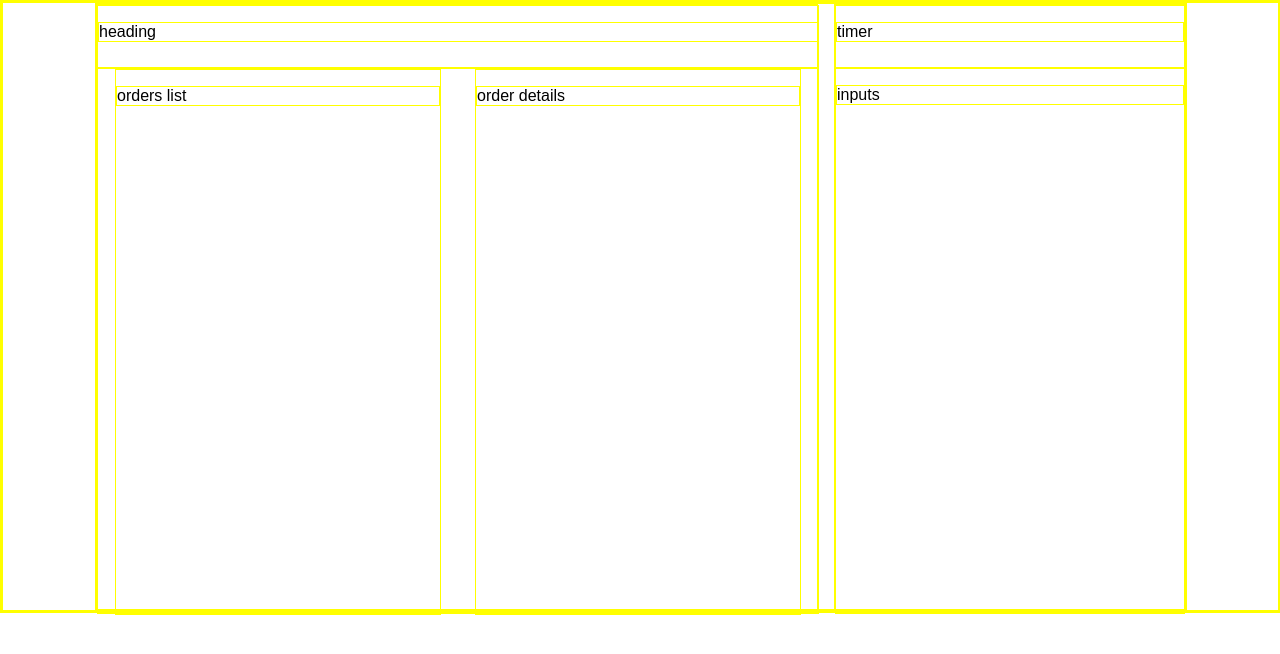
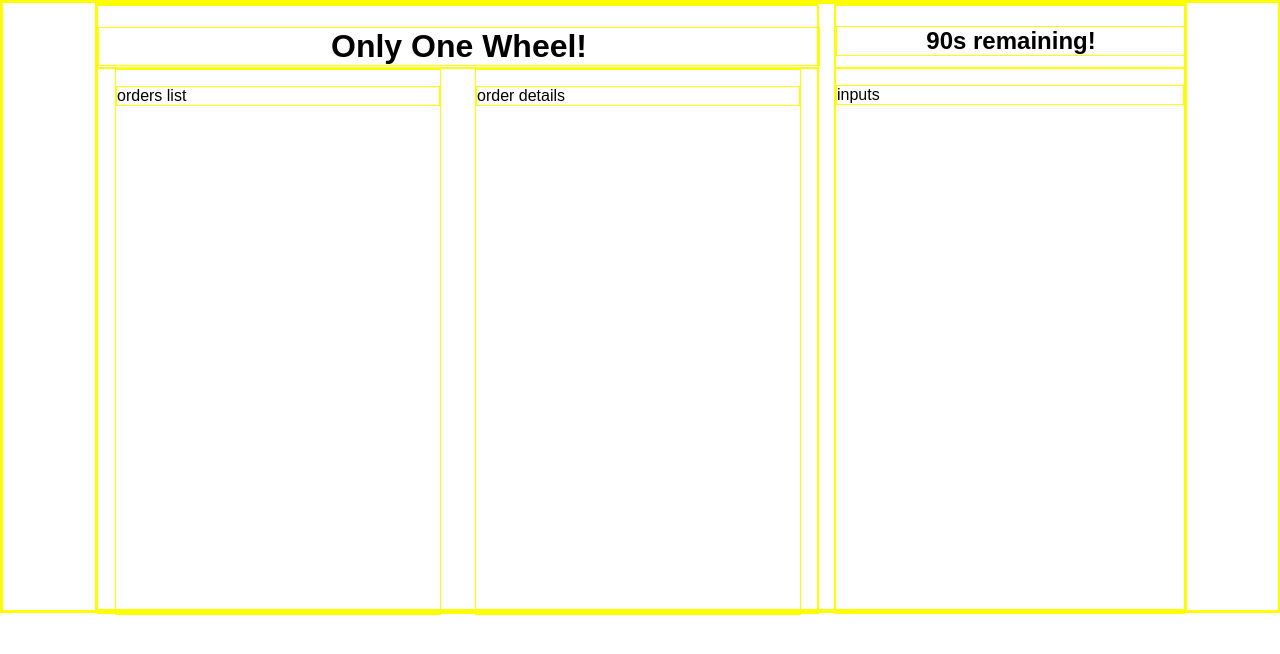
Before and after one commit to jack-chapman/only-one, a Vue app: page / in a window 1280 px wide. Shown: the top 654 px of the page. Built offline with nearby package versions, Linux system fonts and the light colour scheme.

Commit message:
Get Timer and basic game state working

```diff
--- a/src/components/Heading.vue
+++ b/src/components/Heading.vue
@@ -1,5 +1,5 @@
 <template>
-  <p>heading</p>
+  <h1 class="title">Only One Wheel!</h1>
 </template>
 
 <script lang="ts">
@@ -10,5 +10,8 @@ export default Vue.extend({
 </script>
 
 <style lang="scss" scoped>
-
+.title {
+  width: 100%;
+  text-align: center;
+}
 </style>
--- a/src/components/Timer.vue
+++ b/src/components/Timer.vue
@@ -1,14 +1,66 @@
 <template>
-  <p>timer</p>
+  <h2 class="timer" :class="{'warning': dangerZone}">{{label}}</h2>
 </template>
 
 <script lang="ts">
 import Vue from 'vue'
 export default Vue.extend({
-
+  data() {
+    return  {
+      remainingTime: 90,
+      identifier: 0
+    }
+  },
+  computed: {
+    gameInProgress(): boolean {
+      return this.$store.state.isPlaying;
+    },
+    label(): string {
+      if (this.$store.state.gameOver) {
+        return `Time's up!`
+      } else {
+        return `${this.remainingTime}s remaining!`
+      }
+    },
+    dangerZone(): boolean {
+      return this.remainingTime <= 10;
+    }
+  },
+  watch: {
+    gameInProgress(playing) {
+      if (playing) {
+        this.startCounter();
+      } else {
+        this.stopCounter();
+      }
+    },
+    remainingTime(secondsRemaining) {
+      if (secondsRemaining === 0) {
+        this.stopCounter();
+        this.$store.dispatch('endGame');
+      }
+    }
+  },
+  methods: {
+    countDown(): void {
+      this.remainingTime = this.remainingTime - 1;
+    },
+    startCounter(): void {
+      this.identifier = setInterval(this.countDown, 1000);
+    },
+    stopCounter(): void {
+      clearInterval(this.identifier);
+    }
+  }
 })
 </script>
 
 <style lang="scss" scoped>
-
+.timer {
+  width: 100%;
+  text-align: center;
+}
+.warning {
+  color: red;
+}
 </style>
--- a/src/store.ts
+++ b/src/store.ts
@@ -9,7 +9,8 @@ export default new Vuex.Store({
     ordersList: Array<Order>(),
     currentOrder: <Order>{},
     isPlaying: false,
-    gameOver: false
+    gameOver: false,
+    score: 0
   },
   mutations: {
     setIsPlaying(state, payload: boolean) {
@@ -23,9 +24,22 @@ export default new Vuex.Store({
     },
     setCurrentOrder(state, payload: Order) {
       state.currentOrder = payload;
+    },
+    setScore(state, payload: number) {
+      state.score = payload;
     }
   },
   actions: {
-
+    endGame({commit}) {
+      commit('setGameOver', true);
+    },
+    startGame({commit}) {
+      commit('setGameOver', false);
+      commit('setIsPlaying', true);
+    },
+    resetGame({commit}) {
+      commit('setGameOver', false);
+      commit('setIsPlaying', false);
+    }
   }
 })
```
